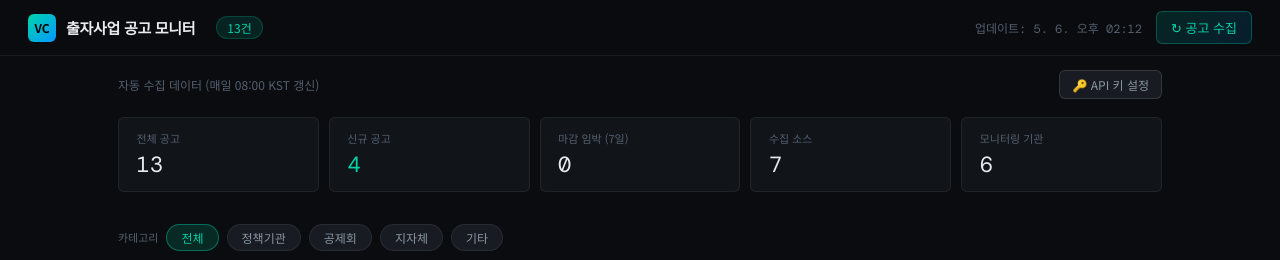
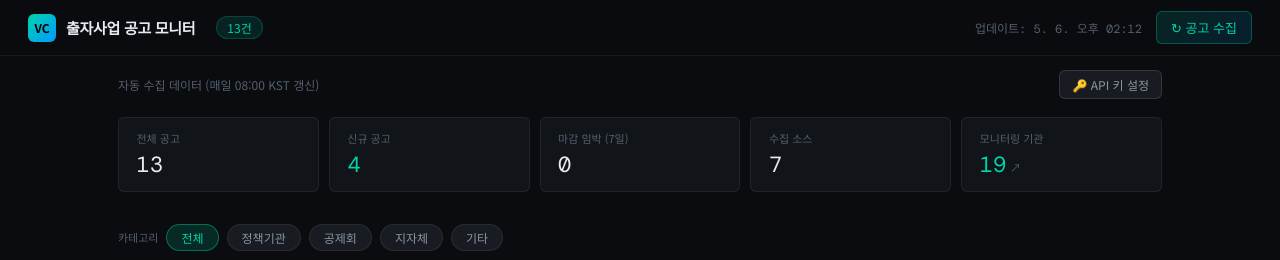
Before and after one commit to suil-bluemine/vc-notice, a React (Vite) app: page / in a window 1280 px wide. Shown: the top 260 px of the page. Built offline with nearby package versions, Linux system fonts and the light colour scheme.

Commit message:
feat: monitoring institutions modal, auto source count

```diff
--- a/src/components/StatsBar.jsx
+++ b/src/components/StatsBar.jsx
@@ -1,31 +1,140 @@
-import React from 'react'
+import React, { useState } from 'react'
+
+const ALL_SOURCES = [
+  { cat: '정책기관', list: [
+    { name: '한국벤처투자', url: 'kvic.or.kr' },
+    { name: '한국벤처캐피탈협회', url: 'kvca.or.kr' },
+    { name: '한국성장금융', url: 'kgrowth.or.kr' },
+    { name: '한국산업은행', url: 'kdb.co.kr' },
+    { name: '중소기업진흥공단', url: 'smes.go.kr' },
+    { name: '신용보증기금', url: 'kodit.or.kr' },
+    { name: '기술보증기금', url: 'kibo.or.kr' },
+    { name: '노란우산(중기중앙회)', url: 'kbiz.or.kr' },
+  ]},
+  { cat: '공제회', list: [
+    { name: '경찰공제회', url: 'poca.or.kr' },
+    { name: '군인공제회', url: 'kohla.kr' },
+    { name: '교직원공제회', url: 'ktcu.or.kr' },
+    { name: '대한지방행정공제회', url: 'lacts.or.kr' },
+    { name: '행정공제회', url: 'acgc.or.kr' },
+  ]},
+  { cat: '지자체', list: [
+    { name: '벤처투자종합포털', url: 'vcs.go.kr' },
+    { name: '경기도경제과학진흥원', url: 'gbsa.or.kr' },
+    { name: '서울산업진흥원', url: 'sba.seoul.kr' },
+  ]},
+  { cat: '뉴스감지', list: [
+    { name: '딜사이트', url: 'dealsite.co.kr' },
+    { name: '더벨', url: 'thebell.co.kr' },
+    { name: '이데일리마켓인', url: 'marketin.edaily.co.kr' },
+  ]},
+]
+
+const TOTAL = ALL_SOURCES.reduce((s, c) => s + c.list.length, 0)
+
+const CAT_COLORS = {
+  '정책기관': '#0099ff',
+  '공제회': '#ff6b9d',
+  '지자체': '#ff9f1c',
+  '뉴스감지': '#8a96a3',
+}
 
 export default function StatsBar({ notices }) {
+  const [showModal, setShowModal] = useState(false)
   const newCount = notices.filter(n => n.isNew).length
   const urgentCount = notices.filter(n => n.urgent).length
-  const sources = [...new Set(notices.map(n => n.source))].length
+  const activeSrcs = new Set(notices.map(n => n.source)).size
 
-  const stat = (label, value, color = 'var(--text)') => (
-    <div style={{
-      background: 'var(--bg2)',
-      border: '1px solid var(--line)',
-      borderRadius: 'var(--r)',
-      padding: '0.875rem 1.25rem',
-      flex: 1,
-      minWidth: 100,
-    }}>
+  const stat = (label, value, color = 'var(--text)', onClick) => (
+    <div
+      onClick={onClick}
+      style={{
+        background: 'var(--bg2)', border: '1px solid var(--line)',
+        borderRadius: 'var(--r)', padding: '0.875rem 1.25rem',
+        flex: 1, minWidth: 80,
+        cursor: onClick ? 'pointer' : 'default',
+      }}
+      onMouseEnter={e => onClick && (e.currentTarget.style.borderColor = 'rgba(255,255,255,0.2)')}
+      onMouseLeave={e => onClick && (e.currentTarget.style.borderColor = 'var(--line)')}
+    >
       <div style={{ fontSize: 11, color: 'var(--text3)', marginBottom: 4 }}>{label}</div>
-      <div style={{ fontSize: 22, fontWeight: 300, color, fontFamily: 'var(--mono)' }}>{value}</div>
+      <div style={{ fontSize: 22, fontWeight: 300, color, fontFamily: 'var(--mono)' }}>
+        {value}
+        {onClick && <span style={{ fontSize: 11, color: 'var(--text3)', marginLeft: 4 }}>↗</span>}
+      </div>
     </div>
   )
 
   return (
-    <div style={{ display: 'flex', gap: 10, padding: '1.25rem 2rem', flexWrap: 'wrap' }}>
-      {stat('전체 공고', notices.length)}
-      {stat('신규 공고', newCount, '#00d4aa')}
-      {stat('마감 임박 (7일)', urgentCount, urgentCount > 0 ? '#ff3b3b' : 'var(--text)')}
-      {stat('수집 소스', sources)}
-      {stat('모니터링 기관', 6)}
-    </div>
+    <>
+      <div style={{ display: 'flex', gap: 10, padding: '1.25rem 2rem', flexWrap: 'wrap' }}>
+        {stat('전체 공고', notices.length)}
+        {stat('신규 공고', newCount, '#00d4aa')}
+        {stat('마감 임박 (7일)', urgentCount, urgentCount > 0 ? '#ff3b3b' : 'var(--text)')}
+        {stat('수집 소스', activeSrcs)}
+        {stat('모니터링 기관', TOTAL, '#00d4aa', () => setShowModal(true))}
+      </div>
+
+      {showModal && (
+        <div
+          onClick={() => setShowModal(false)}
+          style={{
+            position: 'fixed', inset: 0,
+            background: 'rgba(0,0,0,0.75)',
+            display: 'flex', alignItems: 'center', justifyContent: 'center',
+            zIndex: 999, padding: '1rem',
+          }}
+        >
+          <div
+            onClick={e => e.stopPropagation()}
+            style={{
+              background: 'var(--bg2)', border: '1px solid rgba(255,255,255,0.12)',
+              borderRadius: 10, padding: '1.5rem',
+              width: '100%', maxWidth: 560,
+              maxHeight: '85vh', overflowY: 'auto',
+            }}
+          >
+            <div style={{ display: 'flex', justifyContent: 'space-between', alignItems: 'center', marginBottom: '1.25rem' }}>
+              <div>
+                <h3 style={{ fontSize: 15, fontWeight: 500 }}>모니터링 기관</h3>
+                <p style={{ fontSize: 12, color: 'var(--text3)', marginTop: 3 }}>총 {TOTAL}개 기관 · 매일 08:00 KST 자동 수집</p>
+              </div>
+              <button
+                onClick={() => setShowModal(false)}
+                style={{ background: 'none', border: 'none', color: 'var(--text3)', fontSize: 20, cursor: 'pointer' }}
+              >×</button>
+            </div>
+
+            {ALL_SOURCES.map(({ cat, list }) => (
+              <div key={cat} style={{ marginBottom: '1.25rem' }}>
+                <div style={{
+                  fontSize: 11, fontWeight: 600, letterSpacing: '0.5px',
+                  color: CAT_COLORS[cat] || 'var(--text3)', marginBottom: 8,
+                }}>{cat} ({list.length})</div>
+                <div style={{ display: 'flex', flexDirection: 'column', gap: 4 }}>
+                  {list.map((s, i) => (
+                    <div key={i} style={{
+                      display: 'flex', justifyContent: 'space-between', alignItems: 'center',
+                      background: 'var(--bg3)', borderRadius: 6, padding: '8px 12px', fontSize: 13,
+                    }}>
+                      <span style={{ color: 'var(--text)' }}>{s.name}</span>
+                      <span style={{ color: 'var(--text3)', fontFamily: 'var(--mono)', fontSize: 11 }}>{s.url}</span>
+                    </div>
+                  ))}
+                </div>
+              </div>
+            ))}
+
+            <div style={{
+              marginTop: '1rem', padding: '0.75rem 1rem',
+              background: 'rgba(0,212,170,0.05)', border: '1px solid rgba(0,212,170,0.15)',
+              borderRadius: 6, fontSize: 12, color: 'var(--text2)', lineHeight: 1.7,
+            }}>
+              공제회는 비정기 공고 특성상 뉴스(딜사이트, 더벨, 이데일리)를 통해 감지됩니다.
+            </div>
+          </div>
+        </div>
+      )}
+    </>
   )
 }
```
